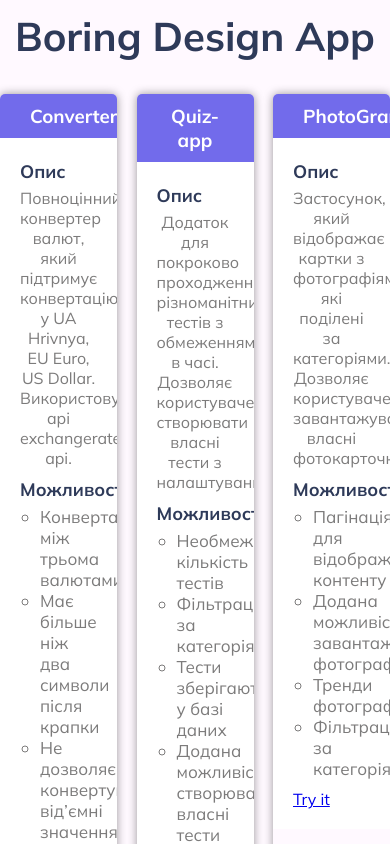
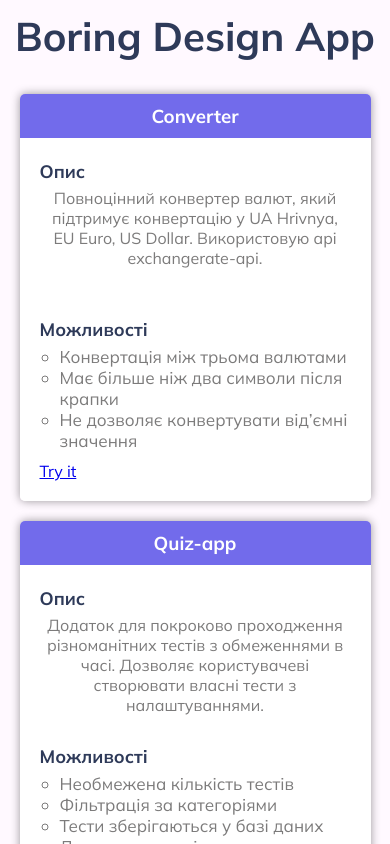
Before and after one commit to Vayts/bda_exp, a React (Create React App) app in the folder client/: page / in a window 390 px wide. Shown: the top 844 px of the page. Built offline with nearby package versions, Linux system fonts and the light colour scheme; no server answers; what yup-password would draw is missing.

Commit message:
responsive issues fixed

```diff
--- a/client/src/pages/MainPage/PageItem/style.js
+++ b/client/src/pages/MainPage/PageItem/style.js
@@ -7,6 +7,15 @@ export const PageItemWrapper = styled.li`
 	border-radius: 5px;
 	overflow: hidden;
 	flex-basis: 30%;
+
+	@media (max-width: 768px) {
+		flex-basis: 45%;
+		margin-bottom: 20px;
+	}
+
+  @media (max-width: 500px) {
+    flex-basis: 90%;
+  }
 `;
 
 export const PageButtonTitle = styled.h3`
--- a/client/src/pages/MainPage/style.js
+++ b/client/src/pages/MainPage/style.js
@@ -30,4 +30,9 @@ export const MainList = styled.ul`
 	justify-content: space-between;
 	width: 100%;
 	max-width: 1000px;
+	flex-wrap: wrap;
+
+	@media(max-width: 768px) {
+    justify-content: space-around;
+	}
 `;
```
